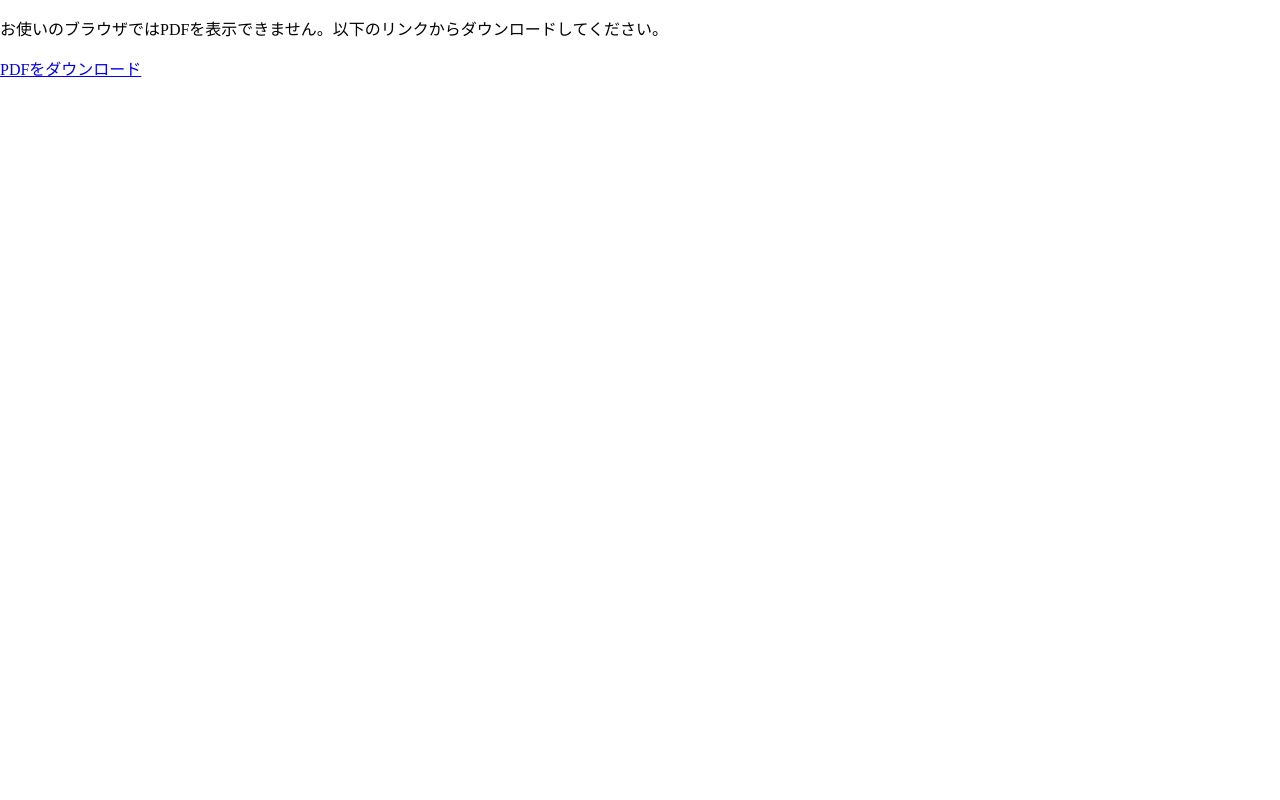
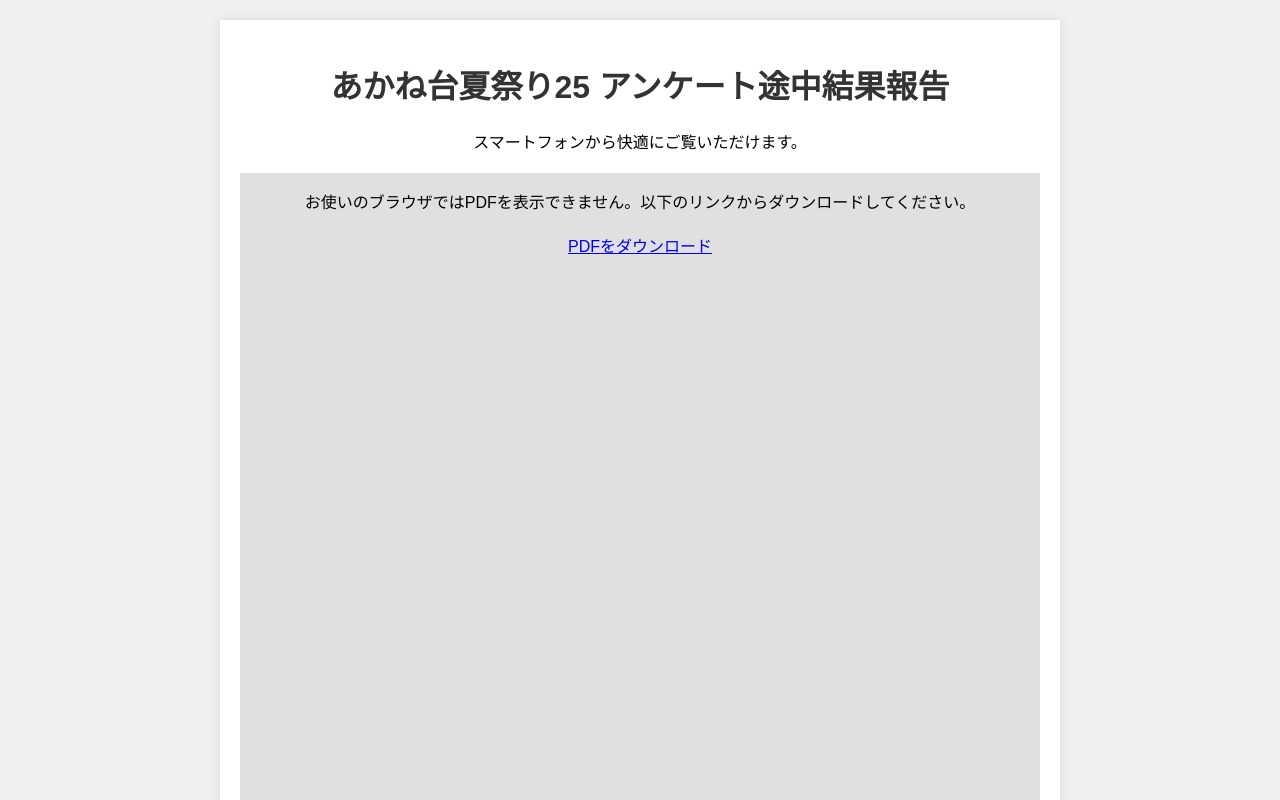
Before and after one commit to Akanedai2025/pdf_viewer_25.08_summer_fes, a plain HTML site: page index.html in a window 1280 px wide. Shown: the top 800 px of the page. Drawn offline with Linux system fonts and the light colour scheme.

Commit message:
Add files via upload

```diff
--- a/index.html
+++ b/index.html
@@ -8,28 +8,65 @@
         body {
             margin: 0;
             padding: 0;
-            overflow: hidden; /* スクロールバーが二重にならないように */
+            font-family: sans-serif;
+            background-color: #f0f0f0;
         }
-        .pdf-container {
-            width: 100vw; /* ビューポートの幅いっぱいに */
-            height: 100vh; /* ビューポートの高さいっぱいに */
-            display: flex;
-            justify-content: center;
-            align-items: center;
+        /* コンテンツ全体のラッパー (任意: 大画面での幅を制限) */
+        .wrapper {
+            max-width: 800px; /* PCなど大画面での最大幅 */
+            margin: 20px auto; /* 中央揃え */
+            background-color: #ffffff;
+            box-shadow: 0 0 10px rgba(0,0,0,0.1);
+            padding: 20px;
         }
+        h1 {
+            text-align: center;
+            color: #333;
+        }
+        p {
+            text-align: center;
+            margin-bottom: 20px;
+        }
+        /* PDFをレスポンシブに埋め込むためのコンテナ */
+        .pdf-responsive-container {
+            position: relative;
+            /* A4縦向きの縦横比を維持 (高さ/幅 = 297/210 = 1.414) */
+            padding-bottom: 141.4%; /* これにより、幅に対する高さの比率が維持されます */
+            height: 0; /* padding-bottomで高さを確保するため、heightは0 */
+            overflow: hidden; /* コンテナ外にはみ出る内容を非表示に */
+            background-color: #e0e0e0; /* PDF読み込み中の背景色 */
+        }
+        /* 埋め込まれたPDFオブジェクト */
         .pdf-embed {
+            position: absolute;
+            top: 0;
+            left: 0;
             width: 100%;
             height: 100%;
             border: none;
         }
+
+        /* スマートフォンなど小画面での調整 */
+        @media (max-width: 768px) {
+            .wrapper {
+                margin: 10px;
+                padding: 10px;
+            }
+        }
     </style>
 </head>
 <body>
-    <div class="pdf-container">
-        <object class="pdf-embed" data="夏祭り途中報告250803.pdf" type="application/pdf">
-            <p>お使いのブラウザではPDFを表示できません。以下のリンクからダウンロードしてください。</p>
-            <p><a href="夏祭り途中報告250803.pdf" download>PDFをダウンロード</a></p>
-        </object>
+    <div class="wrapper">
+        <h1>あかね台夏祭り25 アンケート途中結果報告</h1>
+        <p>スマートフォンから快適にご覧いただけます。</p>
+
+        <div class="pdf-responsive-container">
+            <object class="pdf-embed" data="夏祭り途中報告250803.pdf" type="application/pdf">
+                <p>お使いのブラウザではPDFを表示できません。以下のリンクからダウンロードしてください。</p>
+                <p><a href="夏祭り途中報告250803.pdf" download>PDFをダウンロード</a></p>
+            </object>
+        </div>
+        <p style="margin-top: 20px;">PDFの表示に問題がある場合は、上記のダウンロードリンクをご利用ください。</p>
     </div>
 </body>
 </html>
```
